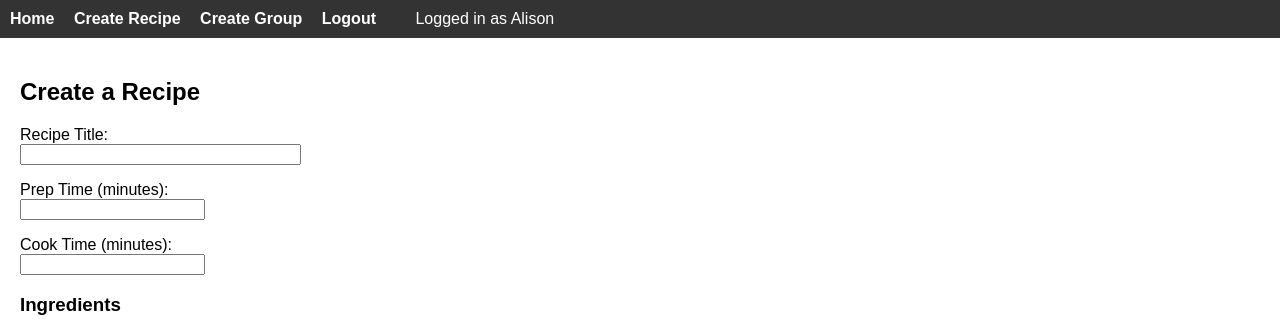
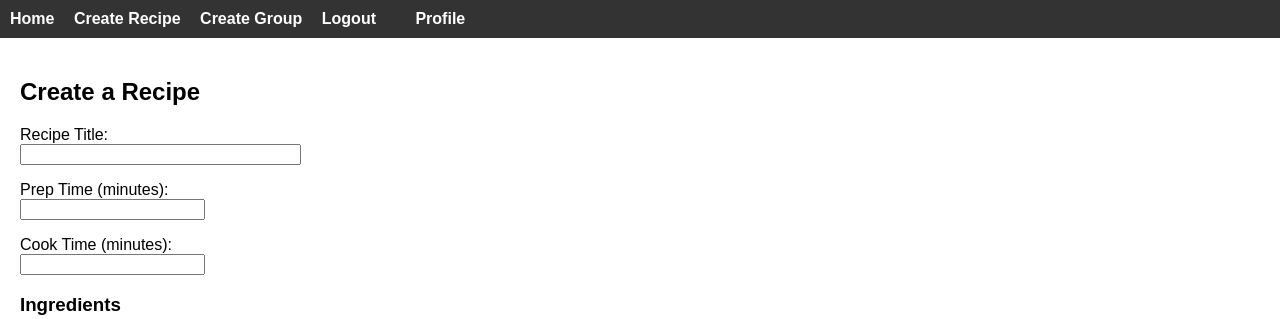
Before and after one commit to jessmorrill/SharedPlate, a Flask app: page /create-recipe in a window 1280 px wide. Shown: the top 319 px of the page. Run offline with Flask 3, Linux system fonts and the light colour scheme; a user stored in the database is signed in; parts of the project's set-up code (start-up, migrations or seed data) failed here and were passed over.

Commit message:
adjusted nav bar and added profile route

```diff
--- a/app/routes.py
+++ b/app/routes.py
@@ -138,3 +138,7 @@ def verify(email):
         user.isPending = False
         db.session.commit()
     return redirect(url_for('login'))
+@app.route('/profile')
+def userdash():
+    user = session['user']
+    return user
--- a/app/templates/base.html
+++ b/app/templates/base.html
@@ -41,7 +41,7 @@
     {% if session.get('user') %}
         <a href="/logout">Logout</a>
         <span style="color:white; margin-left:20px;">
-            Logged in as {{ session['user'] }}
+            <a href="/profile">Profile</a>
         </span>
     {% else %}
         <a href="/login">Login</a>
```
Also changed, not shown: app/recipes.db.
